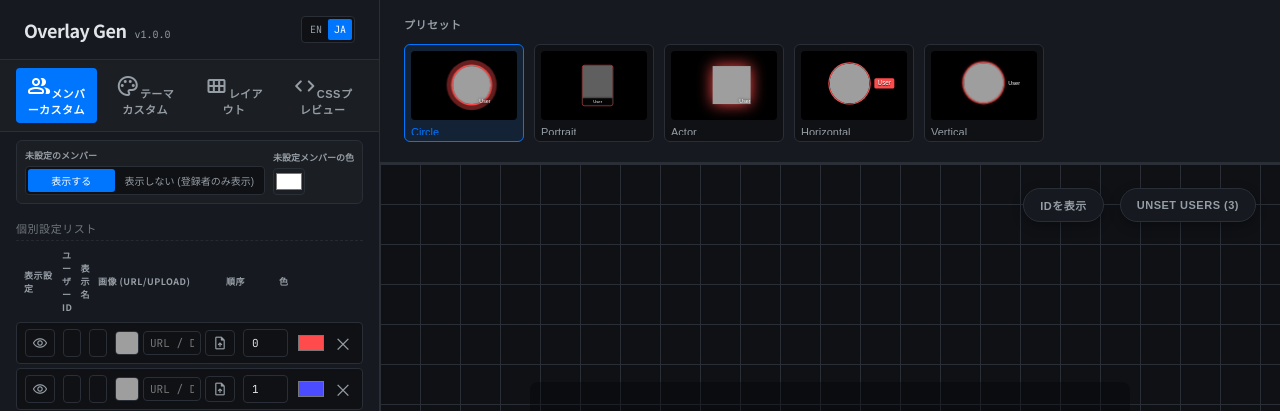
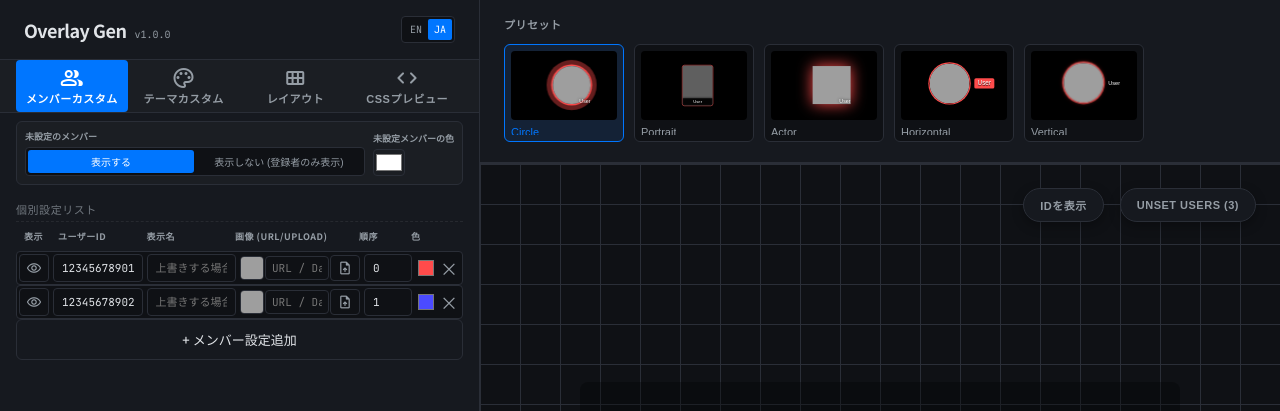
Before and after one commit to kaigemap/discord-streamkit-layer, a website built with Vite: page index.html in a window 1280 px wide. Shown: the top 411 px of the page. Built offline with nearby package versions, Linux system fonts and the light colour scheme; grey boxes are pictures that could not be loaded.

Commit message:
fix: Update translations and adjust sidebar and user table styles for improved layout

```diff
--- a/src/i18n.js
+++ b/src/i18n.js
@@ -103,7 +103,7 @@ export const translations = {
     livePreview: 'ライブプレビュー',
     showAllUsers: '全員',
     showOnlyRegistered: '登録のみ',
-    visibility: '表示設定',
+    visibility: '表示',
     hidden: '非表示リスト入り',
     copiedAction: 'CSSをコピーしました！',
     horizontal: 'サークル',
--- a/src/style.css
+++ b/src/style.css
@@ -11,7 +11,7 @@
   --font-main: 'Noto Sans JP', sans-serif;
   --font-mono: 'JetBrains Mono', monospace;
 
-  --sidebar-width: 380px;
+  --sidebar-width: 480px;
 }
 
 * {
@@ -176,13 +176,14 @@ body {
 
 .sidebar-tabs {
   display: flex;
-  padding: 8px 16px;
+  padding: 0px 16px;
   background-color: rgba(255, 255, 255, 0.02);
   border-bottom: 1px solid var(--border-color);
-  gap: 8px;
+  gap: 0;
 }
 
 .sidebar-tab {
+  display: grid;
   flex: 1;
   background: none;
   border: none;
@@ -797,8 +798,8 @@ body.overlay-active .floating-panel {
 /* User Table Grid Layout */
 .user-table-grid {
   display: grid;
-  grid-template-columns: 30px 1fr 1fr 120px 45px 30px 56px;
-  gap: 8px;
+  grid-template-columns: 30px 1fr 1fr 120px 48px 20px 20px;
+  gap: 4px;
   align-items: center;
 }
 
@@ -819,8 +820,7 @@ body.overlay-active .floating-panel {
   background-color: var(--bg-color);
   border: 1px solid var(--border-color);
   border-radius: 4px;
-  padding: 6px 8px;
-  margin-bottom: 4px;
+  padding: 2px;
 
   /* Inherit grid from shared class applied in HTML */
 }
@@ -1031,7 +1031,7 @@ body.overlay-active .floating-panel {
 /* Avatar Override Styles */
 .avatar-input-container {
   display: flex;
-  gap: 4px;
+  gap: 1px;
   align-items: center;
   min-width: 0;
 }
```
